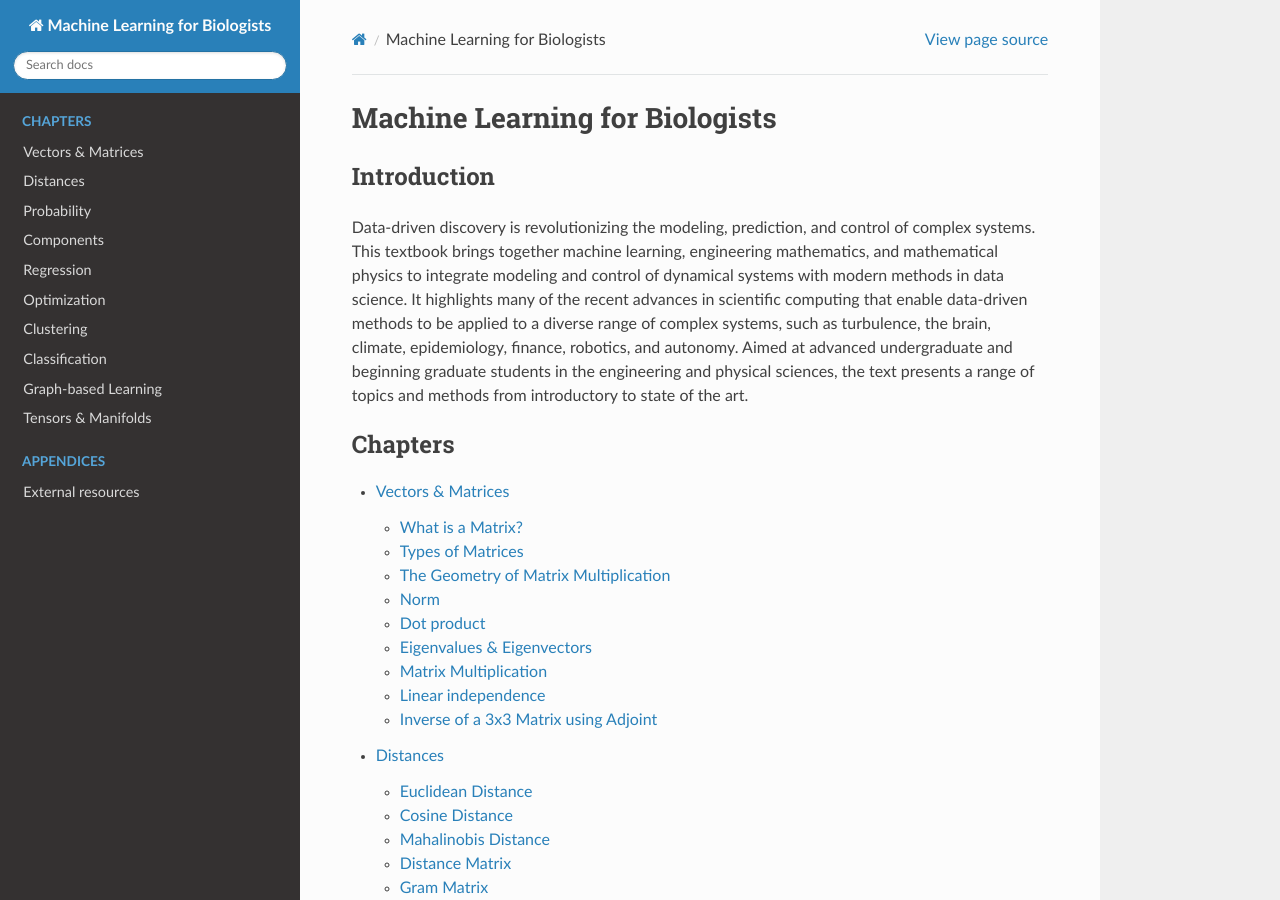
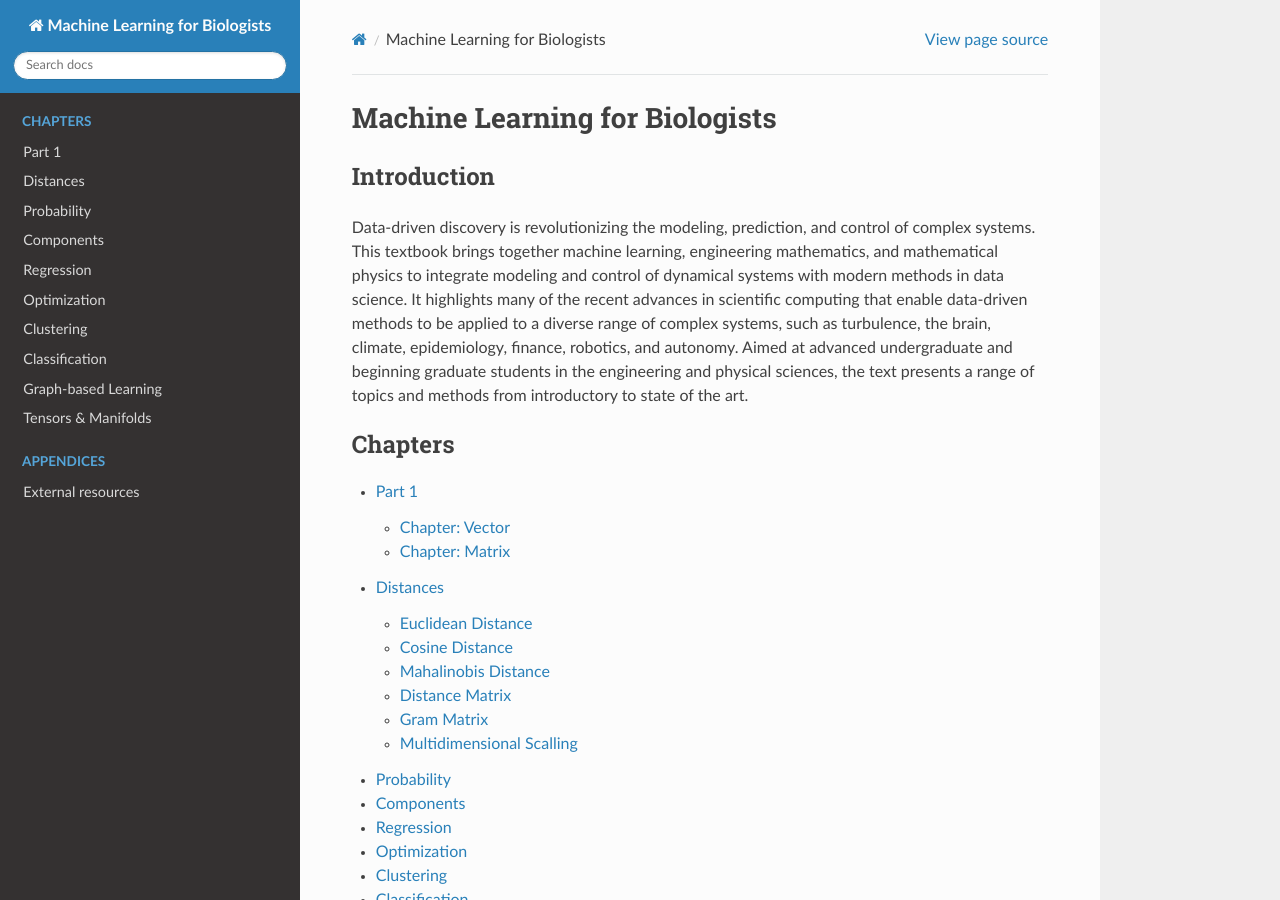
Before and after one commit to jamesjcai/readthedocs_ml4b, a Sphinx documentation site: the page built from docs/index.rst, in a window 1280 px wide and 900 px high. Built offline with Sphinx 7.4.7 and the Read the Docs theme 2.0.0, drawn with Linux system fonts in a browser that asks for light colours.

Commit message:
Update chapter1.rst

```diff
--- a/docs/chapter1.rst
+++ b/docs/chapter1.rst
@@ -1,20 +1,38 @@
 .. _chapter1:
 
-Vectors & Matrices
-==================
+######
+Part 1
+######
+
+***************
+Chapter: Vector
+***************
+
+
+What is a vector
+================
 
 https://stattrek.com/matrix-algebra/matrix.aspx
+https://thomas-cokelaer.info/tutorials/sphinx/rest_syntax.html#headings
+
+***************
+Chapter: Matrix
+***************
 
 What is a Matrix?
------------------
+=================
 This lesson introduces the matrix - the rectangular array at the heart of matrix algebra. Matrix algebra is used quite a bit in advanced statistics, largely because it provides two benefits.
 
 Compact notation for describing sets of data and sets of equations.
 Efficient methods for manipulating sets of data and solving sets of equations.
 
 Matrix Definition
-^^^^^^^^^^^^^^^^^
+-----------------
 A matrix is a rectangular array of numbers arranged in rows and columns. The array of numbers below is an example of a matrix.
+
+.. math::
+
+    n_{\mathrm{offset}} = \sum_{k=0}^{N-1} s_k n_k
 
 The number of rows and columns that a matrix has is called its dimension or its order. By convention, rows are listed first; and columns, second. Thus, we would say that the dimension (or order) of the above matrix is 3 x 4, meaning that it has 3 rows and 4 columns.
 
@@ -25,7 +43,7 @@
 Statisticians use symbols to identify matrix elements and matrices.
 
 Types of Matrices
------------------
+=================
 This lesson describes a few of the more important types of matrices: transpose matrices, vectors, and different kinds of square matrices.
 
 Transpose Matrix
```
